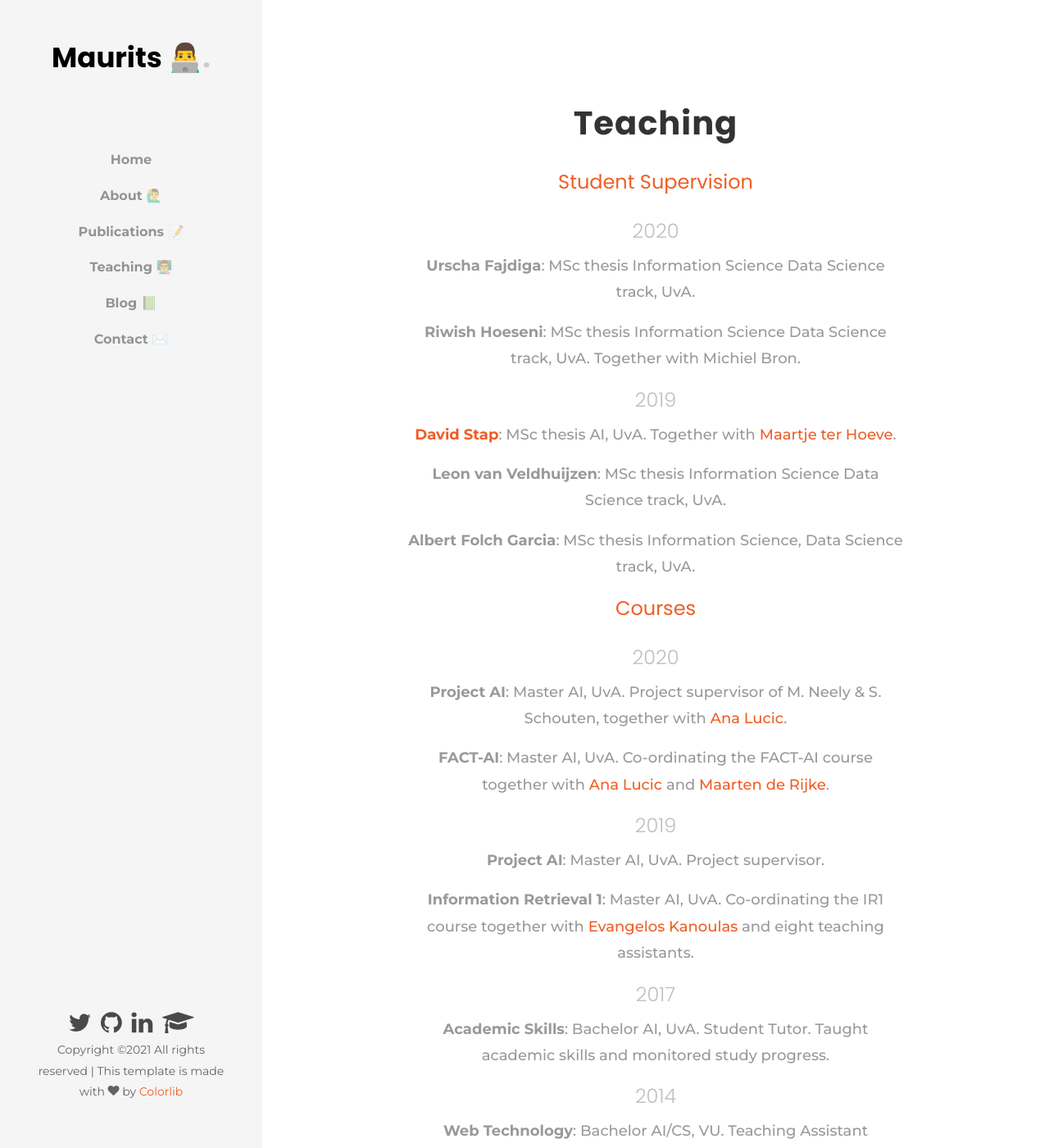
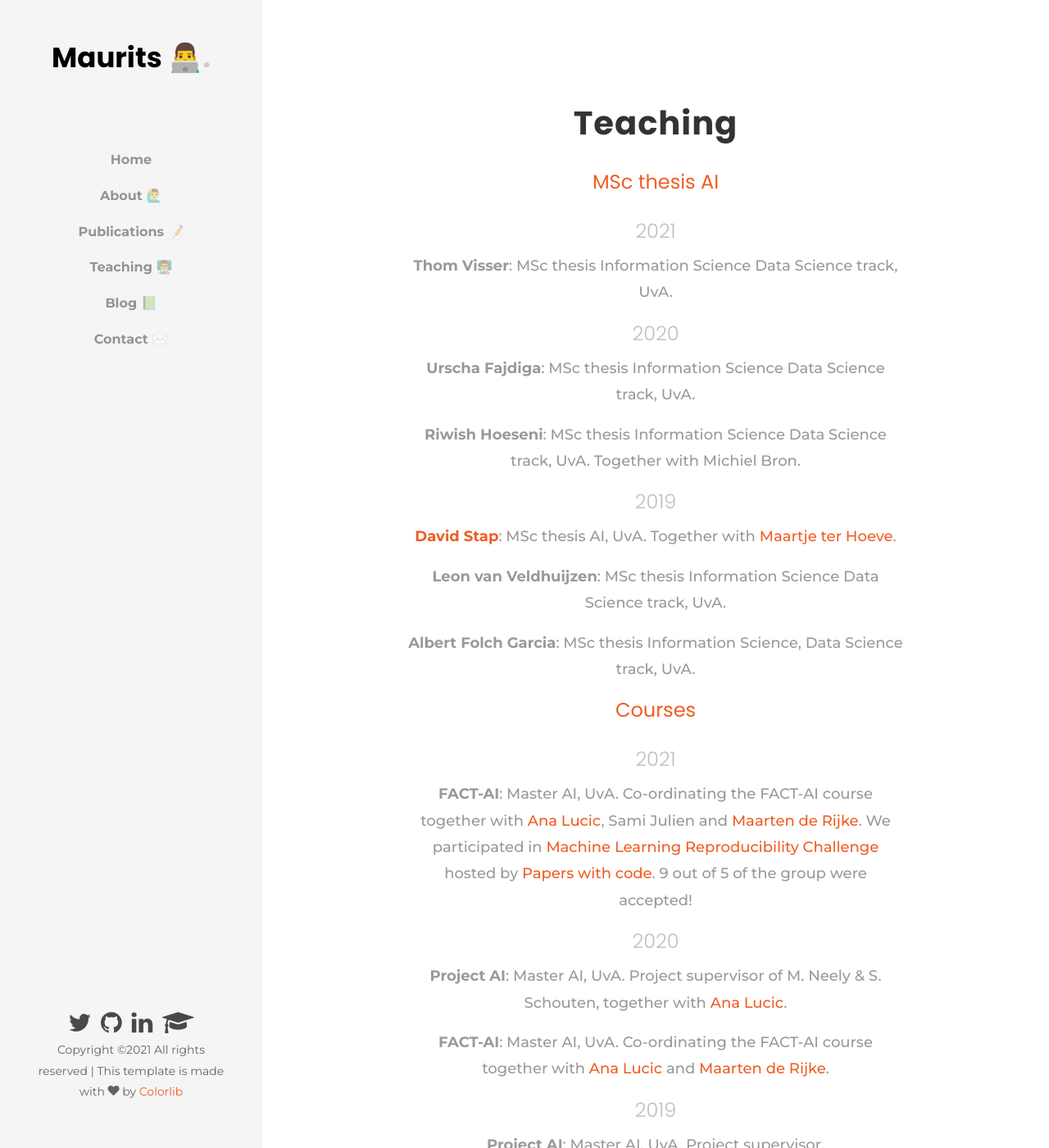
Before and after one commit to MauritsBleeker/mauritsbleeker.github.io, a Jekyll site: the page built from teaching.md, in a window 1280 px wide and 1400 px high. Shown: the whole window at 82% size. Built offline with Jekyll 4.4.1, drawn with Linux system fonts in a browser that asks for light colours; some web fonts are replaced.

Commit message:
fixed teaching page

```diff
--- a/_layouts/teaching.html
+++ b/_layouts/teaching.html
@@ -10,7 +10,9 @@
             <div class="margin-wrapper d-flex justify-content-center align-items-center">
                 <div class="col-md-8 text text-center">
                     <h1 class="mb-4">Teaching</h1>
-                    <h2 class="mb-4 subheading orange-heading"><b>Student Supervision</b></h2>
+                    <h2 class="mb-4 subheading orange-heading"><b> MSc thesis AI</b></h2>
+                    <h3 class="subheading">2021</h3>
+                    <p><b>Thom Visser</b>: MSc thesis Information Science Data Science track, UvA.</p>
                     <h3 class="subheading">2020</h3>
                     <p><b>Urscha Fajdiga</b>: MSc thesis Information Science Data Science track, UvA.</p>
                     <p><b>Riwish Hoeseni</b>: MSc thesis Information Science Data Science track, UvA. Together with Michiel Bron.</p>
@@ -19,6 +21,11 @@
                     <p><b>Leon van Veldhuijzen</b>: MSc thesis Information Science Data Science track, UvA.</p>
                     <p><b>Albert Folch Garcia</b>: MSc thesis Information Science, Data Science track, UvA.</p>
                     <h2 class="mb-4 subheading orange-heading"><b>Courses</b></h2>
+                    <h3 class="subheading">2021</h3>
+                    <p><b>FACT-AI</b>: Master AI, UvA. Co-ordinating the FACT-AI course together with <a href="https://a-lucic.github.io">Ana Lucic</a>, Sami Julien and <a href="https://staff.fnwi.uva.nl/m.derijke/"> Maarten de Rijke</a>.
+                        We participated in <a href="https://paperswithcode.com/rc2020">Machine Learning Reproducibility Challenge</a> hosted by <a href="https://paperswithcode.com">Papers with code</a>. 9 out of 5 of the group were accepted! </p>
+
+
                     <h3 class="subheading">2020</h3>
                     <p><b>Project AI</b>: Master AI, UvA. Project supervisor of M. Neely & S. Schouten, together with  <a href="https://a-lucic.github.io">Ana Lucic</a>.</p>
                     <p><b>FACT-AI</b>: Master AI, UvA. Co-ordinating the FACT-AI course together with <a href="https://a-lucic.github.io">Ana Lucic</a> and <a href="https://staff.fnwi.uva.nl/m.derijke/"> Maarten de Rijke</a>.</p>
```
